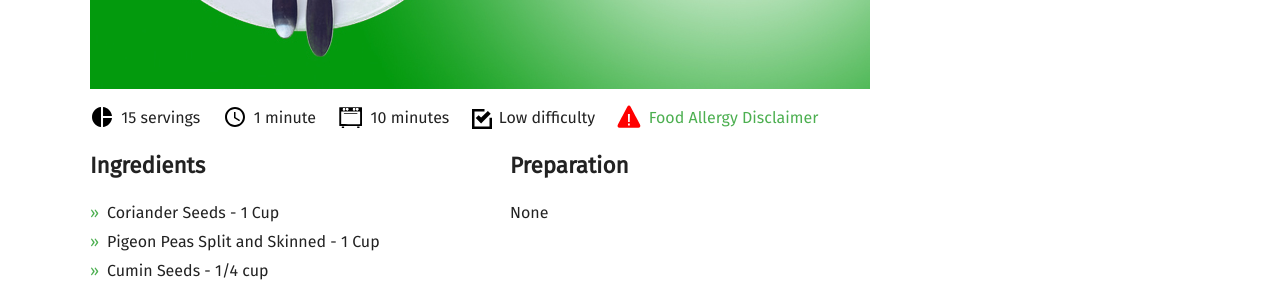
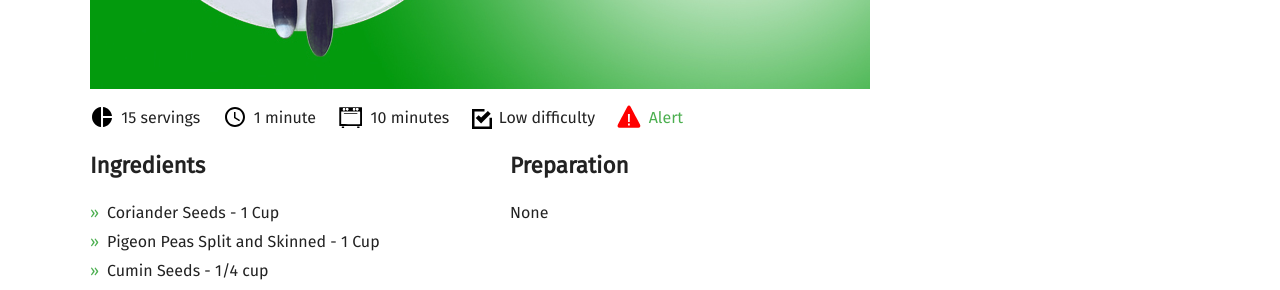
Before and after one commit to mallikasdishes/github.io, a Jekyll site: the page built from _posts/2019-02-18-rasam-powder.md, in a window 1280 px wide. Shown: the part 834-1124 px from the top of the page. Built offline with Jekyll 4.4.1, drawn with Linux system fonts in a browser that asks for light colours; nearby versions of some CDN libraries; some web fonts are replaced; comment, search, counter and statistics services are not loaded.

Commit message:
Update post.html

```diff
--- a/_layouts/post.html
+++ b/_layouts/post.html
@@ -16,7 +16,7 @@
 		<li title="Prep Time">{% include recipe-icon.html icon="time" %}<span>{{ page.recipe.prep_time }}</span></li>
 		<li title="Cook Time">{% include recipe-icon.html icon="cook" %}<span>{{ page.recipe.cook_time }}</span></li>
 		<li title="Difficulty">{% include recipe-icon.html icon="difficulty" %}<span>{{ page.recipe.difficulty }}</span></li>
-		<li title="Alert">{% include recipe-icon.html icon="alert" %}<span><a href="{{ site.baseurl }}/disclaimer/">Food Allergy Disclaimer</a></span></li>
+		<li title="Alert">{% include recipe-icon.html icon="alert" %}<span><a href="{{ site.baseurl }}/disclaimer/">Alert</a></span></li>
 	</ul>
 
 	<div class="recipe-contents">
```
